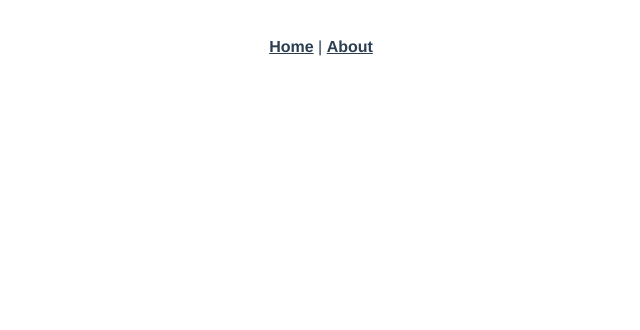
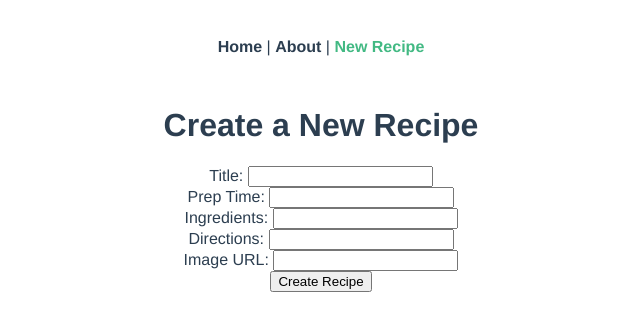
Before and after one commit to robocop019/cookbook_vue_app, a Vue app: page /recipes/new in a window 1280 px wide. Shown: the top 330 px of the page, without its empty margins (319-959 px from the left). Built offline with nearby package versions, Linux system fonts and the light colour scheme.

Commit message:
created new recipe page

```diff
--- a/src/App.vue
+++ b/src/App.vue
@@ -2,7 +2,8 @@
   <div id="app">
     <div id="nav">
       <router-link to="/">Home</router-link> |
-      <router-link to="/about">About</router-link>
+      <router-link to="/about">About</router-link> |
+      <router-link to='/recipes/new'>New Recipe</router-link>
     </div>
     <router-view/>
   </div>
@@ -24,6 +25,7 @@
 #nav a {
   font-weight: bold;
   color: #2c3e50;
+  text-decoration: none;
 }
 
 #nav a.router-link-exact-active {
--- a/src/router/index.js
+++ b/src/router/index.js
@@ -1,23 +1,15 @@
 import Vue from 'vue'
 import VueRouter from 'vue-router'
 import Home from '../views/Home.vue'
+import About from '../views/About.vue'
+import RecipesNew from '../views/RecipesNew.vue'
 
 Vue.use(VueRouter)
 
 const routes = [
-  {
-    path: '/',
-    name: 'Home',
-    component: Home
-  },
-  {
-    path: '/about',
-    name: 'About',
-    // route level code-splitting
-    // this generates a separate chunk (about.[hash].js) for this route
-    // which is lazy-loaded when the route is visited.
-    component: () => import(/* webpackChunkName: "about" */ '../views/About.vue')
-  }
+  {path: '/', name: 'home', component: Home},
+  {path: '/about', name: 'about', component: About},
+  {path: '/recipes/new', name: 'recipes-new', component: RecipesNew}
 ]
 
 const router = new VueRouter({
--- a/src/views/Home.vue
+++ b/src/views/Home.vue
@@ -1,29 +1,6 @@
 <template>
   <div class="home">
 
-    <h1>New Recipe</h1>
-
-      <div>
-        Title: <input v-model="newRecipeTitle">
-      </div>
-
-      <div>
-        Prep Time: <input v-model="newRecipePrepTime">
-      </div>
-
-      <div>
-        Ingredients: <input v-model="newRecipeIngredients">
-      </div>
-
-      <div>
-        Directions: <input v-model="newRecipeDirections">
-      </div>
-
-      <div>
-        Image URL: <input v-model="newRecipeImageUrl">
-      </div>
-
-    <button v-on:click='createRecipe()'>Create</button>
 
     <h1>All Recipes</h1>
 
@@ -124,30 +101,6 @@
       });
     },
     methods: {
-      createRecipe: function() {
-        console.log('create the recipe...');
-
-        var params = {
-                      title: this.newRecipeTitle,
-                      prep_time: this.newRecipePrepTime,
-                      ingredients: this.newRecipeIngredients,
-                      directions: this.newRecipeDirections,
-                      image_url: this.newRecipeImageUrl
-                      };
-
-        axios.post('/api/recipes', params).then(response => {
-          console.log('Success', response.data);
-
-          this.recipes.push(response.data);
-
-          this.newRecipeTitle = '';
-          this.newRecipePrepTime = '';
-          this.newRecipeIngredients = '';
-          this.newRecipeDirections = '';
-          this.newRecipeImageUrl = '';
-        });
-      },
-
       showRecipe: function(inputRecipe) {
         if(this.currentRecipe === inputRecipe) {
           this.currentRecipe = '';
--- /dev/null
+++ b/src/views/RecipesNew.vue
@@ -0,0 +1,79 @@
+<template>
+  <div class="recipes-new">
+    <h1>Create a New Recipe</h1>
+
+    <ul>
+      <li v-for="error in errors">
+        {{ error }}
+      </li>
+    </ul>
+
+    <form v-on:submit.prevent='submit()'>
+      <div>
+        Title: <input v-model="newRecipeTitle">
+      </div>
+
+      <div>
+        Prep Time: <input v-model="newRecipePrepTime">
+      </div>
+
+      <div>
+        Ingredients: <input v-model="newRecipeIngredients">
+      </div>
+
+      <div>
+        Directions: <input v-model="newRecipeDirections">
+      </div>
+
+      <div>
+        Image URL: <input v-model="newRecipeImageUrl">
+      </div>
+
+      <input type="submit" value='Create Recipe'>
+    </form>
+
+  </div>
+</template>
+
+<style>
+  li {
+    color: red;
+  }
+</style>
+
+<script>
+  var axios = require('axios');
+
+  export default {
+    data: function() {
+      return {
+              newRecipeTitle: '',
+              newRecipePrepTime: '',
+              newRecipeIngredients: '',
+              newRecipeDirections: '',
+              newRecipeImageUrl: '',
+              errors: []
+      };
+    },
+    created: function() {},
+    methods: {
+      submit: function() {
+        console.log('create the recipe...');
+
+        var params = {
+                      title: this.newRecipeTitle,
+                      prep_time: this.newRecipePrepTime,
+                      ingredients: this.newRecipeIngredients,
+                      directions: this.newRecipeDirections,
+                      image_url: this.newRecipeImageUrl
+                      };
+
+        axios.post('/api/recipes', params).then(response => {
+          this.$router.push('/');
+        }).catch(error => {
+          this.errors = error.response.data.errors;
+        });
+      }
+    }
+  }
+</script>
```
Also changed, not shown: src/views/Test.vue (added, +20 -0 lines).
